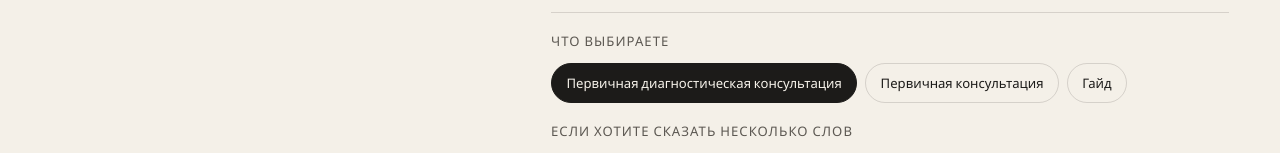
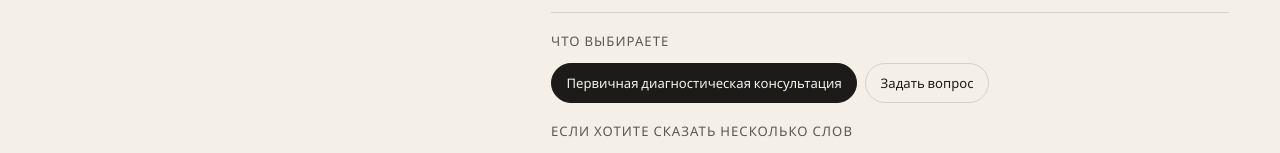
Before and after one commit to marygold60588-pixel/ksenia-ahmedova-site, a React (Vite) app: page / in a window 1280 px wide. Shown: the part 5085-5238 px from the top of the page. Built offline with nearby package versions, Linux system fonts and the light colour scheme.

Commit message:
refine: simplify consultation pricing and request options

```diff
--- a/src/content/site.ts
+++ b/src/content/site.ts
@@ -120,8 +120,7 @@ export const site: SiteContent = {
     ],
     intents: [
       { value: "diagnosis", label: "Первичная диагностическая консультация" },
-      { value: "consultation", label: "Первичная консультация" },
-      { value: "gift", label: "Гайд" },
+      { value: "gift", label: "Задать вопрос" },
     ],
   },
   footer: {
```
